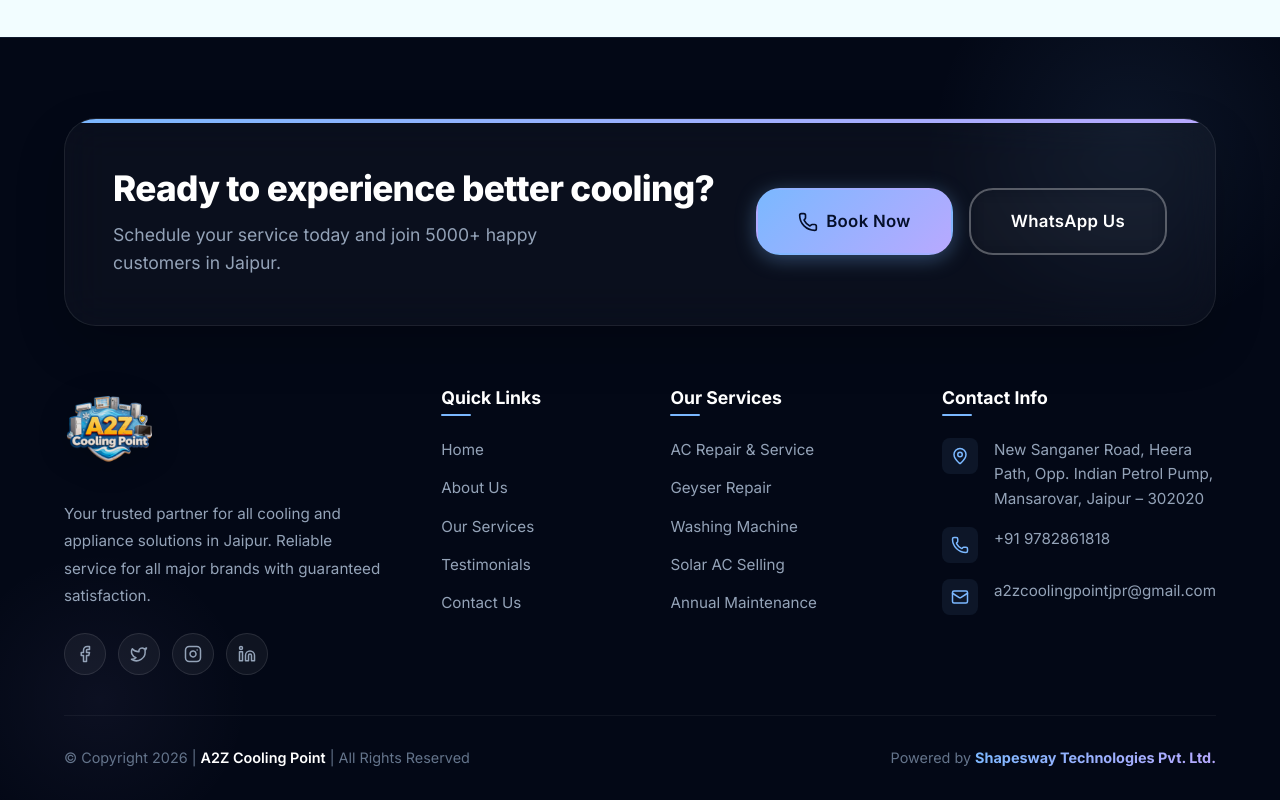
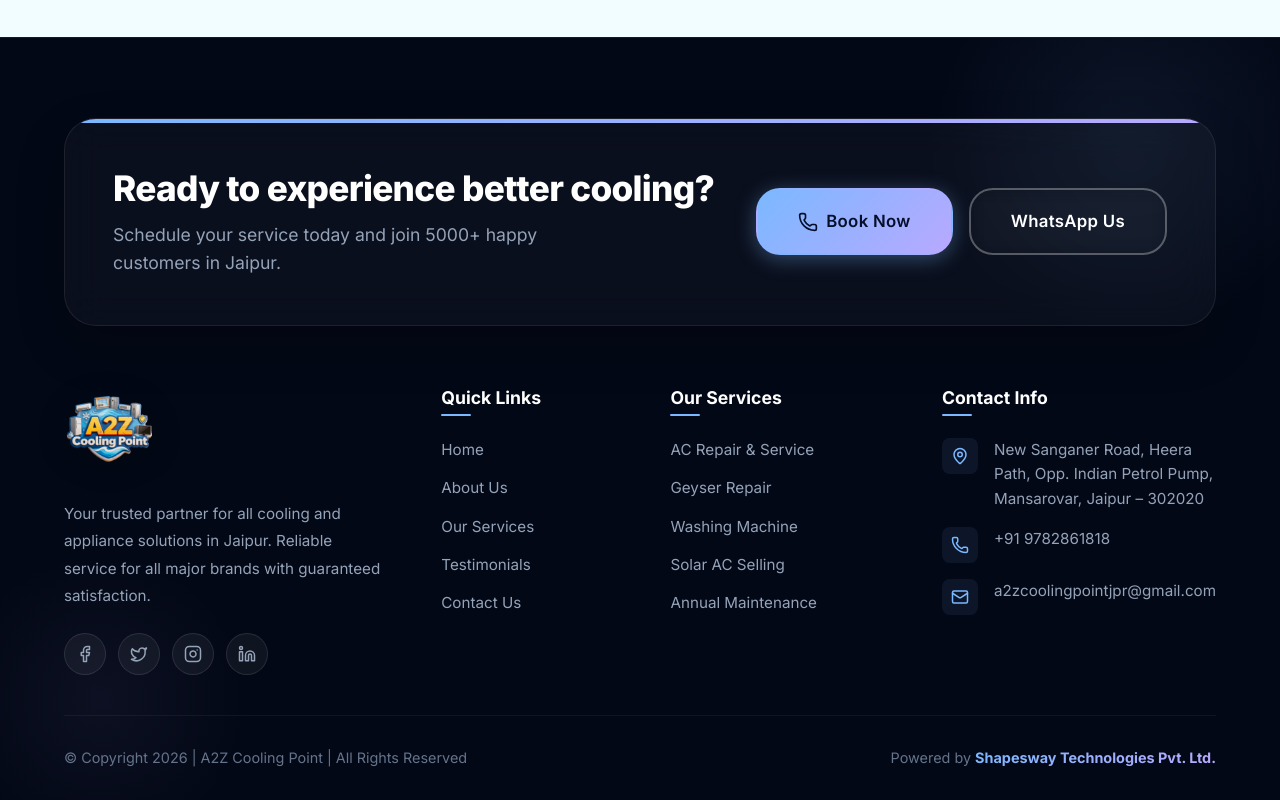
Before and after one commit to Eshbanoliver/a2z-cooling-website-showcase, a React (Vite) app: page /contact in a window 1280 px wide. Shown: the part 1454-2254 px from the top of the page. Built offline with nearby package versions, Linux system fonts and the light colour scheme.

Commit message:
Updated files

```diff
--- a/src/components/Footer.tsx
+++ b/src/components/Footer.tsx
@@ -107,7 +107,7 @@
         <div className="footer-bottom">
           <div className="footer-bottom-content">
             <p className="copyright">
-              © Copyright 2026 | <span>{BUSINESS.name}</span> | All Rights Reserved
+              © Copyright 2026 | <Link to="/">{BUSINESS.name}</Link> | All Rights Reserved
             </p>
             <p className="powered-by">
               Powered by{' '}
```
